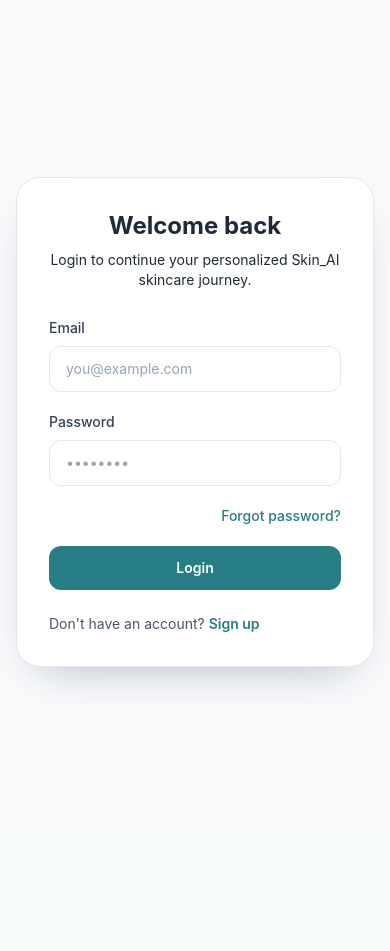
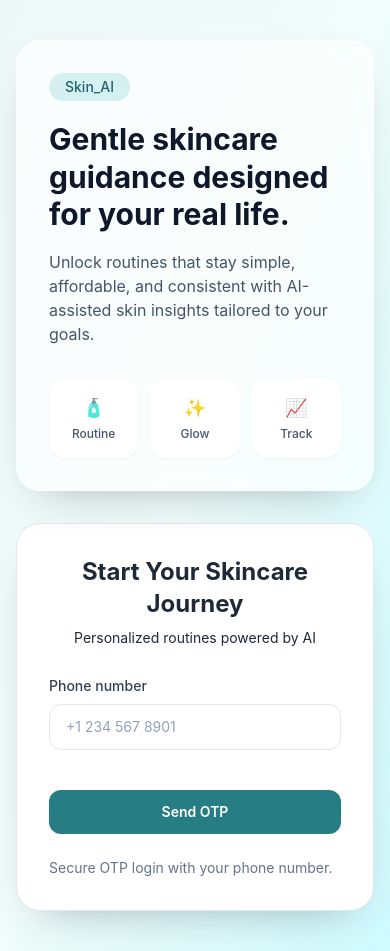
Before and after one commit to Aqsakkhan/Skin_AI, a React (Vite) app: page /login in a window 390 px wide. Before the commit the page ends 844 px from the top, so only its background shows below. Built offline with nearby package versions, Linux system fonts and the light colour scheme.

Commit message:
feat: replace email auth with phone number OTP flow and remove signup

```diff
--- a/src/components/auth/Login.jsx
+++ b/src/components/auth/Login.jsx
@@ -1,40 +1,97 @@
-import { Link } from 'react-router-dom'
+import { useState } from 'react'
+import { useNavigate } from 'react-router-dom'
 import AuthCard from '../common/AuthCard'
 import AuthInput from '../common/AuthInput'
 
 function Login() {
+    const navigate = useNavigate()
+    const [isOtpVisible, setIsOtpVisible] = useState(false)
+    const [phoneNumber, setPhoneNumber] = useState('')
+
+    const handleSendOtp = (event) => {
+        event.preventDefault()
+        setIsOtpVisible(true)
+    }
+
+    const handleVerifyOtp = (event) => {
+        event.preventDefault()
+        navigate('/dashboard')
+    }
+
     return (
-        <section className="flex min-h-screen items-center justify-center bg-slate-50 px-4 py-10">
+        <section className="min-h-screen bg-gradient-to-br from-brand-50 via-teal-50 to-cyan-100 px-4 py-10 sm:px-6 lg:px-8">
+            <div className="mx-auto grid min-h-[calc(100vh-5rem)] w-full max-w-6xl items-center gap-8 lg:grid-cols-2">
+                <div className="order-2 lg:order-1">
                     <AuthCard
-                title="Welcome back"
-                subtitle="Login to continue your personalized Skin_AI skincare journey."
-                footer={
-                    <p>
-                        Don&apos;t have an account?{' '}
-                        <Link to="/signup" className="font-semibold text-brand-600 hover:text-brand-700">
-                            Sign up
-                        </Link>
-                    </p>
-                }
+                        title="Start Your Skincare Journey"
+                        subtitle="Personalized routines powered by AI"
+                        footer={<p className="text-sm text-slate-500">Secure OTP login with your phone number.</p>}
                     >
-                <form className="space-y-5" noValidate>
-                    <AuthInput id="email" label="Email" type="email" placeholder="you@example.com" />
-                    <AuthInput id="password" label="Password" type="password" placeholder="••••••••" />
-
-                    <div className="flex justify-end">
-                        <Link to="#" className="text-sm font-medium text-brand-600 hover:text-brand-700">
-                            Forgot password?
-                        </Link>
+                        <form className="space-y-5" noValidate onSubmit={isOtpVisible ? handleVerifyOtp : handleSendOtp}>
+                            <div>
+                                <label htmlFor="phone" className="mb-2 block text-sm font-medium text-slate-700">
+                                    Phone number
+                                </label>
+                                <input
+                                    id="phone"
+                                    type="tel"
+                                    value={phoneNumber}
+                                    onChange={(event) => setPhoneNumber(event.target.value)}
+                                    placeholder="+1 234 567 8901"
+                                    className="w-full rounded-xl border border-slate-200 bg-white px-4 py-3 text-sm text-slate-900 outline-none transition placeholder:text-slate-400 focus:border-brand-500 focus:ring-4 focus:ring-brand-100"
+                                />
                             </div>
 
+                            <div
+                                className={`grid transition-all duration-300 ${isOtpVisible ? 'max-h-32 opacity-100' : 'max-h-0 overflow-hidden opacity-0'
+                                    }`}
+                            >
+                                <AuthInput id="otp" label="OTP code" type="text" placeholder="Enter 4 or 6 digit OTP" />
+                            </div>
+
+                            {!isOtpVisible ? (
                                 <button
                                     type="submit"
                                     className="w-full rounded-xl bg-brand-600 px-4 py-3 text-sm font-semibold text-white transition hover:bg-brand-700"
                                 >
-                        Login
+                                    Send OTP
                                 </button>
+                            ) : (
+                                <button
+                                    type="submit"
+                                    className="w-full rounded-xl bg-brand-600 px-4 py-3 text-sm font-semibold text-white transition hover:bg-brand-700"
+                                >
+                                    Verify OTP
+                                </button>
+                            )}
                         </form>
                     </AuthCard>
+                </div>
+
+                <div className="order-1 rounded-3xl border border-white/70 bg-white/60 p-8 shadow-[0_20px_45px_-25px_rgba(15,23,42,0.35)] backdrop-blur lg:order-2 lg:p-12">
+                    <p className="inline-flex rounded-full bg-brand-100 px-4 py-1 text-sm font-medium text-brand-700">Skin_AI</p>
+                    <h2 className="mt-5 text-3xl font-bold leading-tight text-slate-900 sm:text-4xl">
+                        Gentle skincare guidance designed for your real life.
+                    </h2>
+                    <p className="mt-4 text-slate-600">
+                        Unlock routines that stay simple, affordable, and consistent with AI-assisted skin insights tailored to your goals.
+                    </p>
+                    <div className="mt-8 grid grid-cols-3 gap-3">
+                        <div className="rounded-2xl bg-white p-4 text-center shadow-sm">
+                            <p className="text-lg">🧴</p>
+                            <p className="mt-1 text-xs font-medium text-slate-600">Routine</p>
+                        </div>
+                        <div className="rounded-2xl bg-white p-4 text-center shadow-sm">
+                            <p className="text-lg">✨</p>
+                            <p className="mt-1 text-xs font-medium text-slate-600">Glow</p>
+                        </div>
+                        <div className="rounded-2xl bg-white p-4 text-center shadow-sm">
+                            <p className="text-lg">📈</p>
+                            <p className="mt-1 text-xs font-medium text-slate-600">Track</p>
+                        </div>
+                    </div>
+                </div>
+            </div>
         </section>
     )
 }
--- a/src/components/landing-page/sections/Navbar.jsx
+++ b/src/components/landing-page/sections/Navbar.jsx
@@ -76,12 +76,6 @@
                     >
                         Login
                     </Link>
-                    <Link
-                        to="/signup"
-                        className="rounded-full bg-brand-600 px-5 py-2 text-sm font-semibold text-white shadow-sm transition hover:bg-brand-700"
-                    >
-                        Signup
-                    </Link>
                 </div>
             </nav>
         </header>
```
Lines whose indentation alone changed are shown as unchanged.
